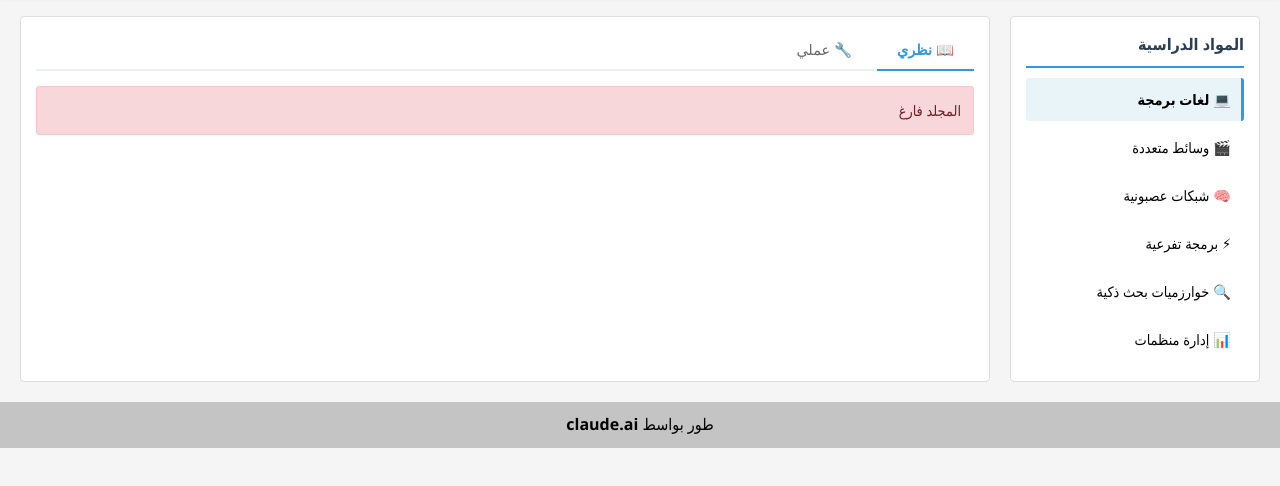
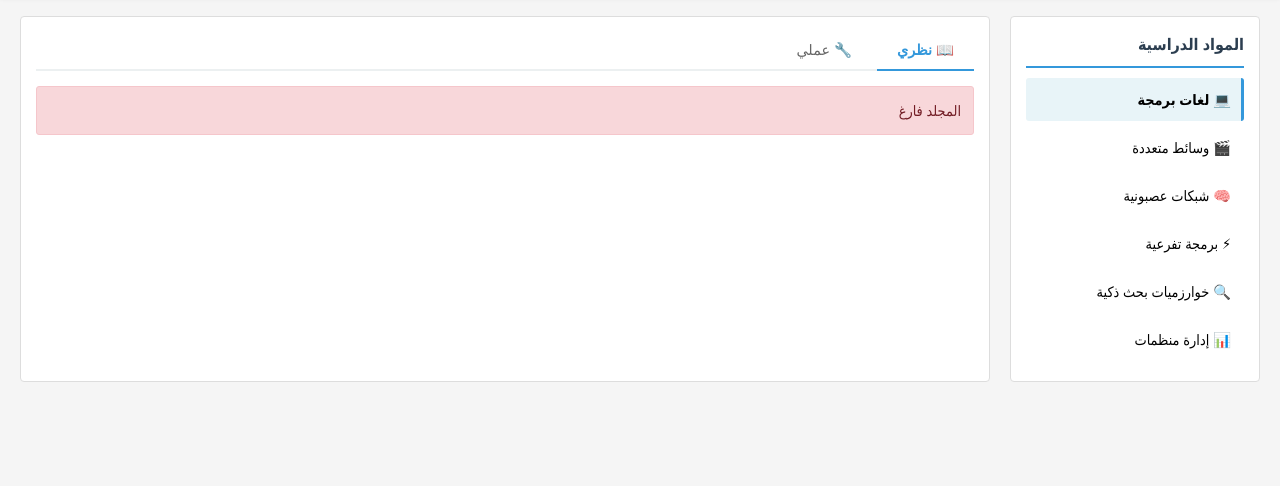
Before and after one commit to universityAccount2002/organizing_lectures, a plain HTML site: page index.html in a window 1280 px wide. Shown: the part 72-558 px from the top of the page. Drawn offline with Linux system fonts and the light colour scheme; no server answers.

Commit message:
Update index.html

```diff
--- a/index.html
+++ b/index.html
@@ -227,13 +227,6 @@
             }
         }
 
-        .footer{
-            background-color:#c4c4c4;
-            width:100vw;
-            text-align:center;
-            padding: 10px 0;
-            bottom:0px;
-        }
 
         body{
             position:relative;
@@ -278,10 +271,6 @@
             </div>
         </div>
 
-    </div>
-
-    <div class="footer">
-        <p>طور بواسط <b>claude.ai</b></p>
     </div>
 
     <script>
```
